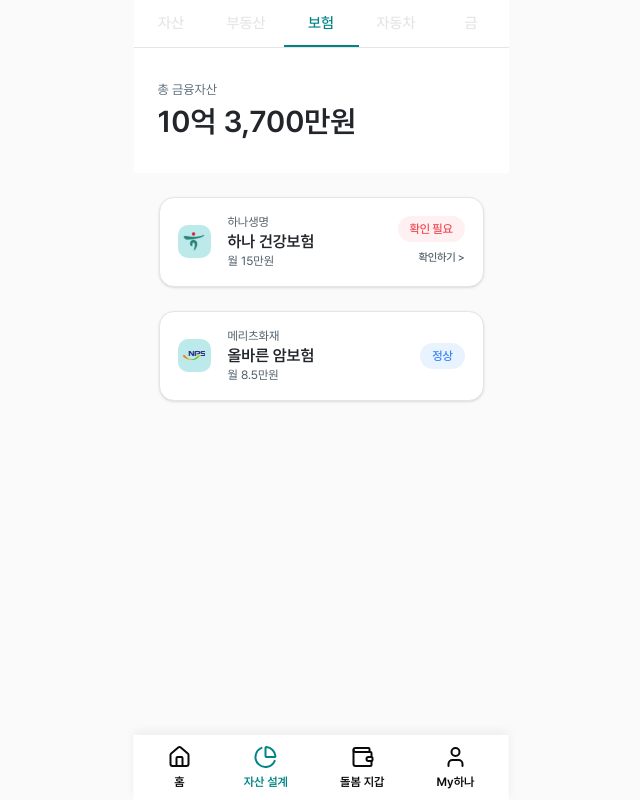
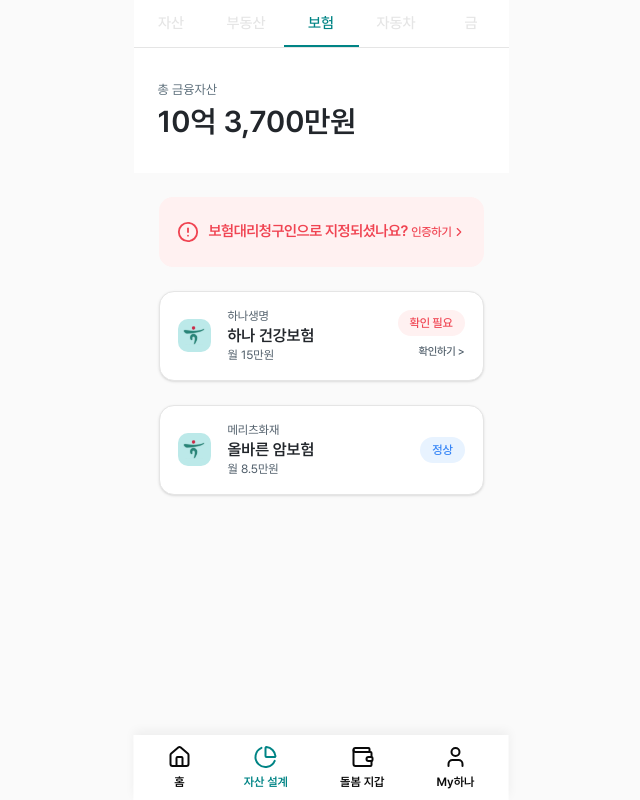
Before and after one commit to HanaroCare/hanaro-care-main, a Next.js app in the folder client/: page /asset in a window 1280 px wide. Both pictures are taken after a click on the button "보험". Shown: the whole page, without its empty margins (319-959 px from the left). Built offline with nearby package versions, Linux system fonts and the light colour scheme.

Commit message:
HN-17-feat/상단 alert 배너 추가

```diff
--- a/client/app/asset/page.tsx
+++ b/client/app/asset/page.tsx
@@ -7,6 +7,7 @@
 import { AssetListCard } from "./components/AssetListCard";
 import { AssetSummaryHeader } from "./components/AssetSummaryHeader";
 import { AssetTabNavigation } from "./components/AssetTabNavigation";
+import { AlertBanner } from "@/components/AlertBanner";
 
 type TabId = "asset" | "realestate" | "insurance" | "car" | "gold";
 
@@ -37,9 +38,13 @@
 		case "insurance":
 			return (
 				<>
+					<AlertBanner
+						message="보험대리청구인으로 지정되셨나요?"
+						actionText="인증하기"
+						variant="warning"
+					/>
 					<AssetDetailCard
 						type="insurance"
-						iconType="hana-bank"
 						company="하나생명"
 						insuranceName="하나 건강보험"
 						monthlyPremium="월 15만원"
@@ -47,7 +52,6 @@
 					/>
 					<AssetDetailCard
 						type="insurance"
-						iconType="nation-pension"
 						company="메리츠화재"
 						insuranceName="올바른 암보험"
 						monthlyPremium="월 8.5만원"
@@ -76,7 +80,7 @@
 				/>
 				<AssetSummaryHeader totalAmount="10억 3,700만원" />
 			</div>
-			<main className="flex flex-col items-center gap-6 px-6 pt-6 pb-[100px]">
+			<main className="flex flex-col items-center gap-6 px-6 pt-6 pb-25">
 				<TabContent activeTab={activeTab} />
 			</main>
 			<NavigationBar />
--- /dev/null
+++ b/client/components/AlertBanner.tsx
@@ -0,0 +1,68 @@
+"use client";
+
+import { motion } from "framer-motion";
+import { AlertCircle, ChevronRight } from "lucide-react";
+import type { ReactNode } from "react";
+
+type AlertVariant = "warning" | "info" | "success";
+
+type AlertBannerProps = {
+	message: string;
+	actionText?: string;
+	onActionAction?: () => void;
+	variant?: AlertVariant;
+	icon?: ReactNode;
+};
+
+const VARIANTS: Record<AlertVariant, { bg: string; text: string }> = {
+	warning: {
+		bg: "bg-hana-red-50",
+		text: "text-hana-red-500",
+	},
+	info: {
+		bg: "bg-hana-blue-50",
+		text: "text-hana-blue-500",
+	},
+	success: {
+		bg: "bg-hana-green-50",
+		text: "text-hana-green-700",
+	},
+};
+
+export function AlertBanner({
+	message,
+	actionText,
+	onActionAction,
+	variant = "warning",
+	icon,
+}: AlertBannerProps) {
+	const { bg, text } = VARIANTS[variant];
+
+	return (
+		<motion.div
+			initial={{ opacity: 0, y: -10 }}
+			animate={{ opacity: 1, y: 0 }}
+			className={`flex h-[70px] w-81.25 items-center justify-between rounded-[14px] px-4.5 ${bg}`}
+		>
+			<div className="flex items-center gap-2.5">
+				<div className={text}>
+					{icon ?? <AlertCircle size={22} aria-hidden="true" />}
+				</div>
+				<span className={`font-semibold text-[15px] tracking-tight ${text}`}>
+					{message}
+				</span>
+			</div>
+
+			{actionText && (
+				<button
+					type="button"
+					onClick={onActionAction}
+					className={`flex items-center font-medium text-[12px] tracking-tight transition-opacity hover:opacity-80 ${text}`}
+				>
+					{actionText}
+					<ChevronRight size={14} aria-hidden="true" />
+				</button>
+			)}
+		</motion.div>
+	);
+}
```
